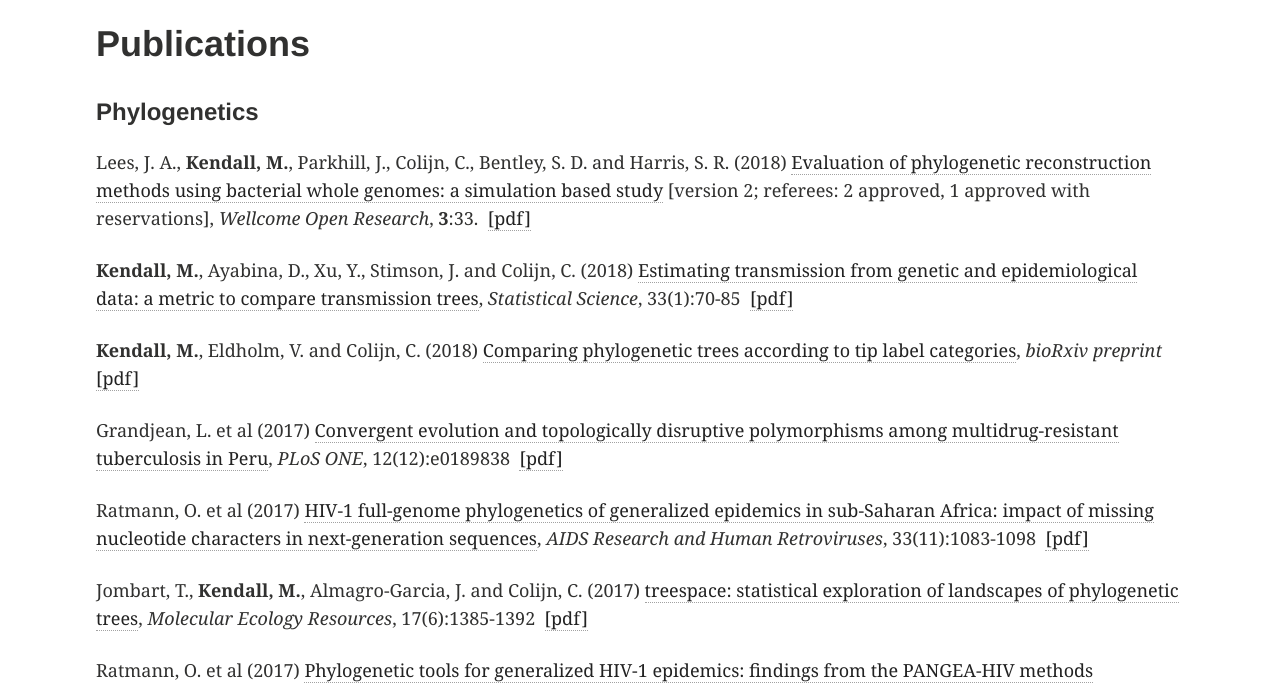
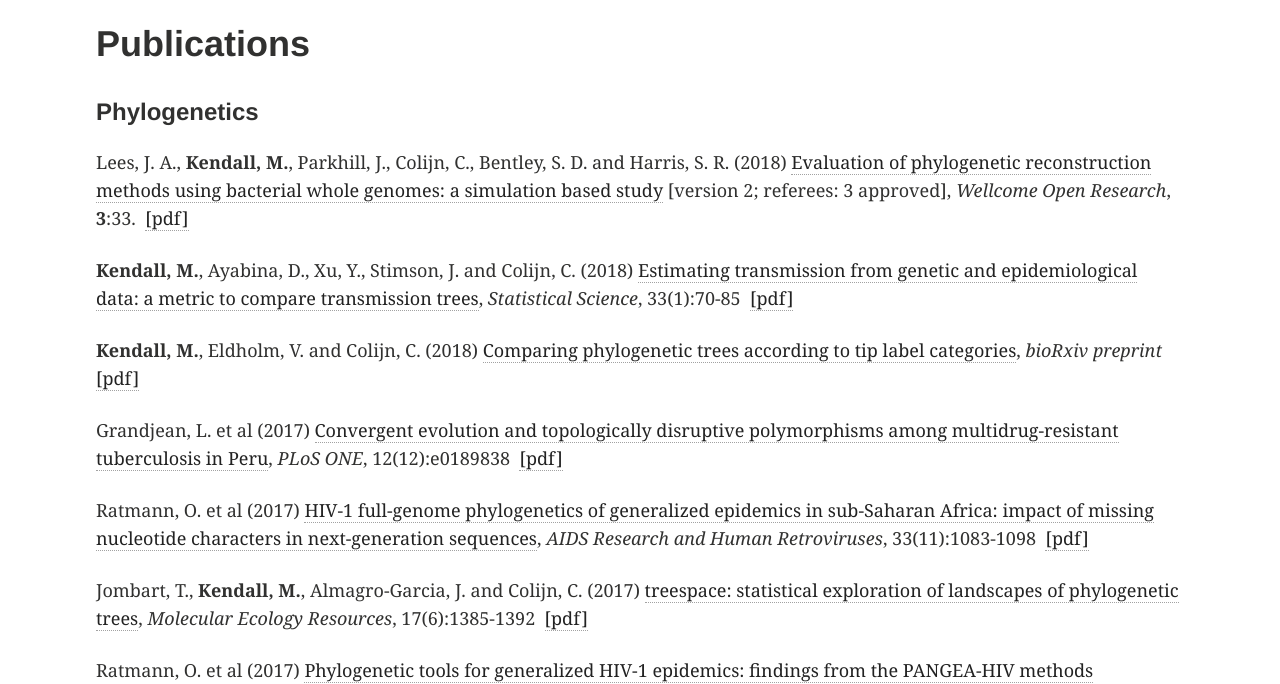
Before and after one commit to MichelleKendall/MichelleKendall.github.io, a Jekyll site: the page built from publications.md, in a window 1280 px wide and 900 px high, cut to the strip 216-900 px from the top of the window. Built offline with Jekyll 4.4.1, drawn with Linux system fonts in a browser that asks for light colours; some web fonts are replaced; comment, search, counter and statistics services are not loaded.

Commit message:
Updating citation

```diff
--- a/publications.md
+++ b/publications.md
@@ -8,7 +8,7 @@ permalink: /publications/
 
 Lees, J. A., **Kendall, M.**, Parkhill, J., Colijn, C., Bentley, S. D. and Harris, S. R. (2018)
 <a href="https://wellcomeopenresearch.org/articles/3-33/v2" target="_blank">  Evaluation of phylogenetic reconstruction methods using bacterial whole genomes: a simulation based study</a>
-[version 2; referees: 2 approved, 1 approved with reservations], *Wellcome Open Research*, **3**:33.
+[version 2; referees: 3 approved], *Wellcome Open Research*, **3**:33.
 <span data-badge-popover="bottom" data-badge-type="2" data-doi="10.12688/wellcomeopenres.14265.1" data-hide-no-mentions="true" class="altmetric-embed"></span>
 <i class="fa fa-file-pdf"></i> <a href="https://michellekendall.github.io/papers/WOR2018.pdf" target="_blank">  [pdf]</a>
 
```
